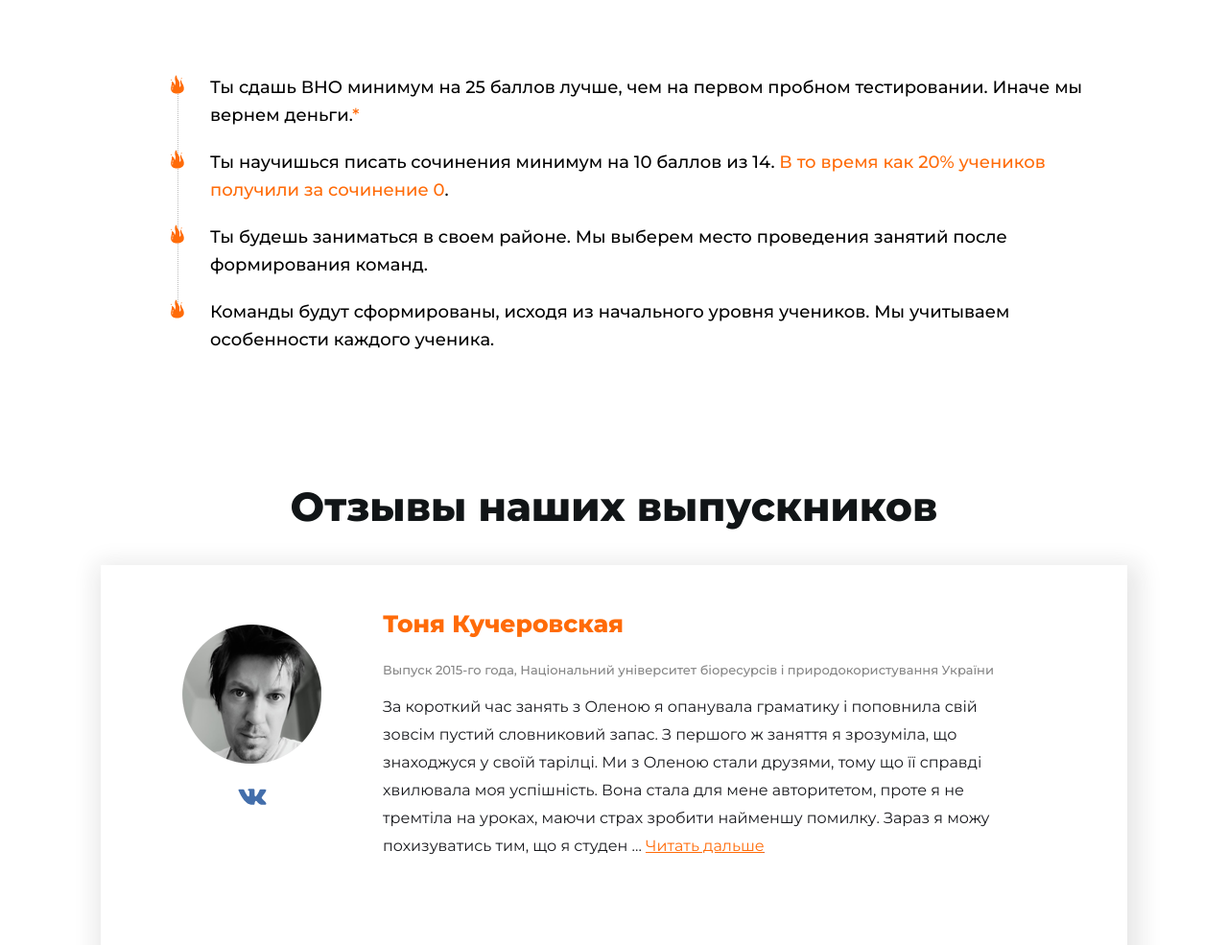
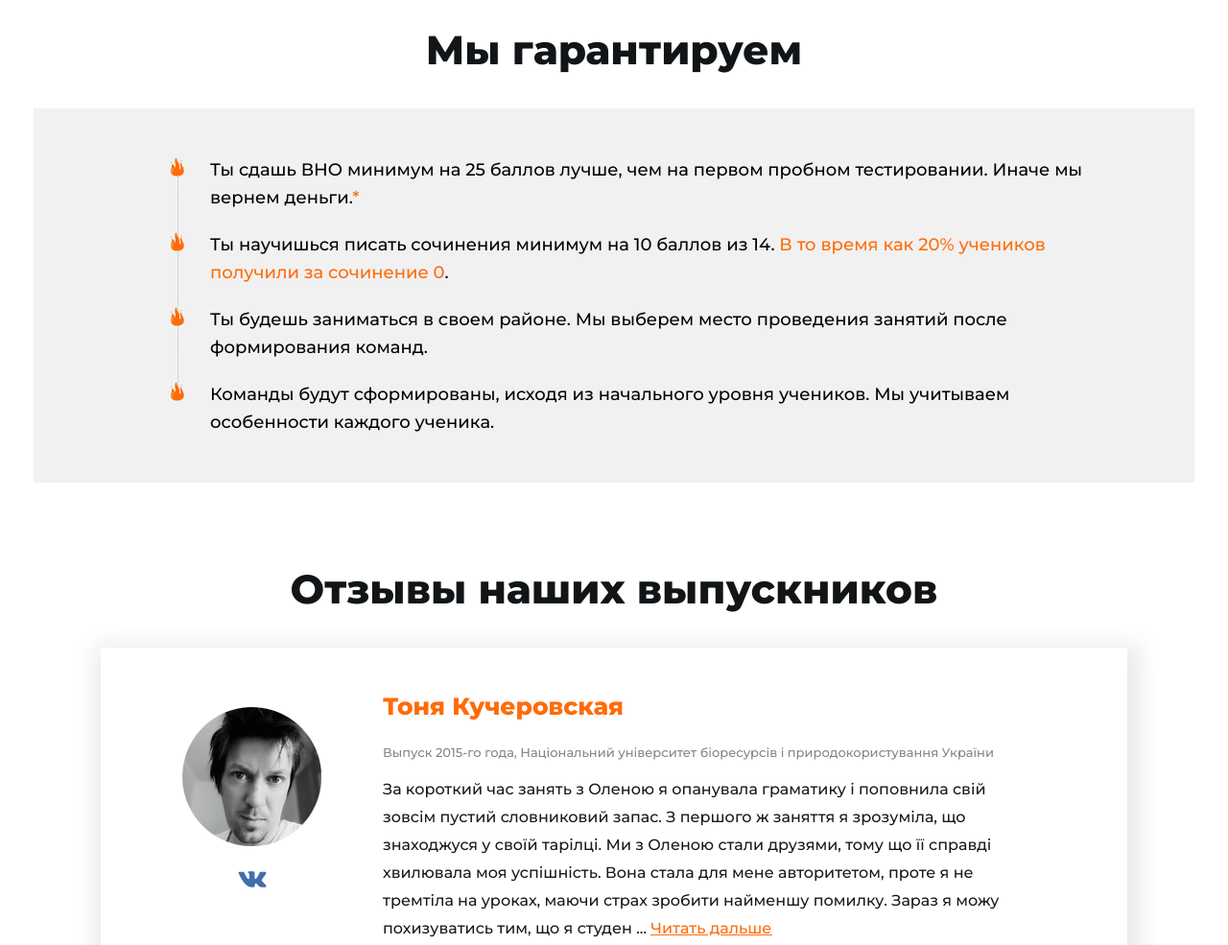
Before and after one commit to volodymyrzdrok/project_vogen, a website: page src/index.html in a window 1280 px wide. Shown: the part 4342-5327 px from the top of the page at 96% size. Drawn offline with nearby package versions, Linux system fonts and the light colour scheme; files that its build step writes are made by us from their sources.

Commit message:
init Ivanuts

```diff
--- a/src/html/main-botton.html
+++ b/src/html/main-botton.html
@@ -1,4 +1,4 @@
-<section>
+<section class="gurantee">
   <div class="container">
     <h2 class="title">Мы гарантируем</h2>
   </div>
--- a/src/sass/components/guarantee.scss
+++ b/src/sass/components/guarantee.scss
@@ -1,3 +1,15 @@
+.gurantee {
+  padding-top: 35px;
+
+  @media screen and (min-width: 768px) and (max-width: 1279px) {
+    padding-top: 46px;
+  }
+
+  @media screen and (min-width: 1280px) {
+    padding-top: 86px;
+  }
+}
+
 .title {
   font-family: $ff-montserrat;
   font-size: 20px;
@@ -19,7 +31,7 @@
 }
 
 .bg__list {
-  // background-color: $bgd-color;
+  background-color: #f1f1f1;
   width: 100%;
   height: 420px;
 
--- a/src/sass/components/registration.scss
+++ b/src/sass/components/registration.scss
@@ -161,7 +161,7 @@
     &:hover,
     &:focus {
       color: $hover-color;
-      background-color: $white-color;
+      background-color: transparent;
       border: 1px solid $hover-color;
       transition: $animation;
     }
--- a/src/sass/components/reviews.scss
+++ b/src/sass/components/reviews.scss
@@ -142,7 +142,7 @@
   }
   &__note {
     font-family: $ff-montserrat;
-    font-weight: 400;
+    font-weight: 500;
     font-size: 11px;
     line-height: 20px;
     color: $general-color;
```
